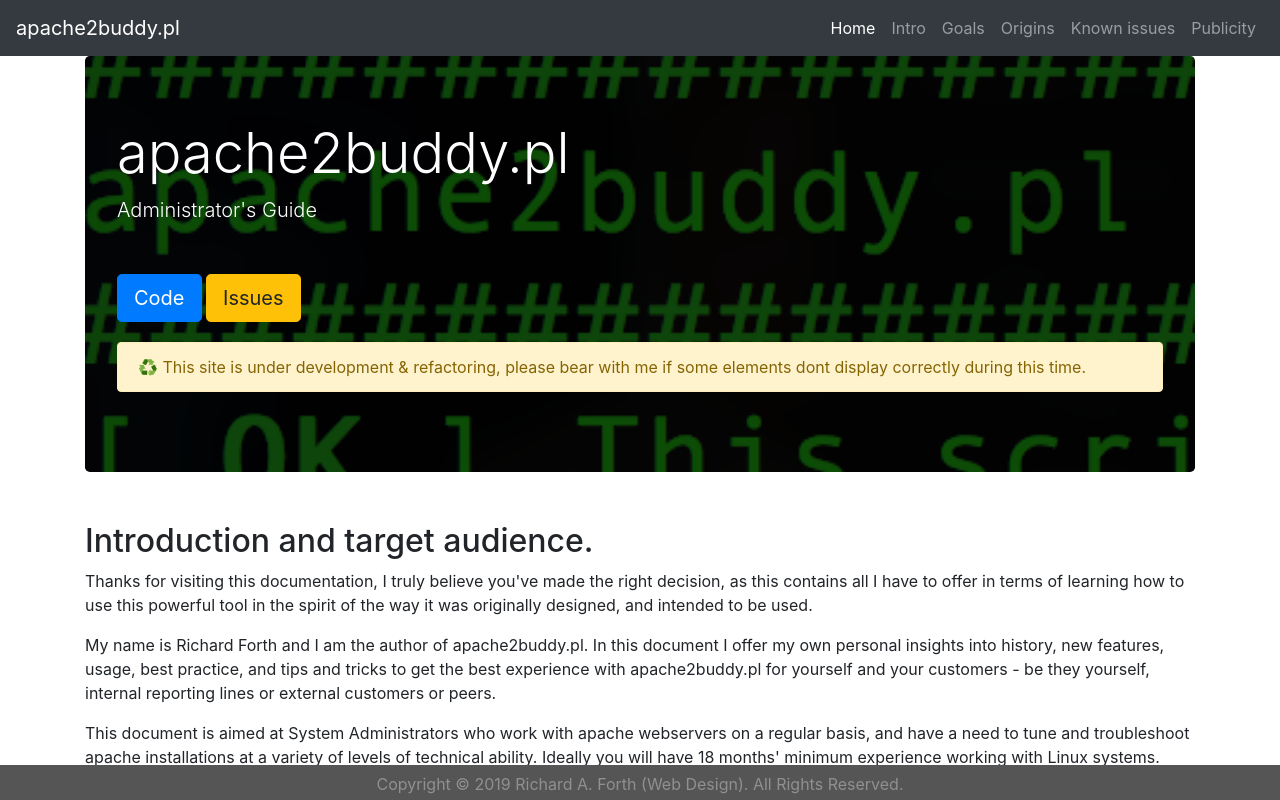
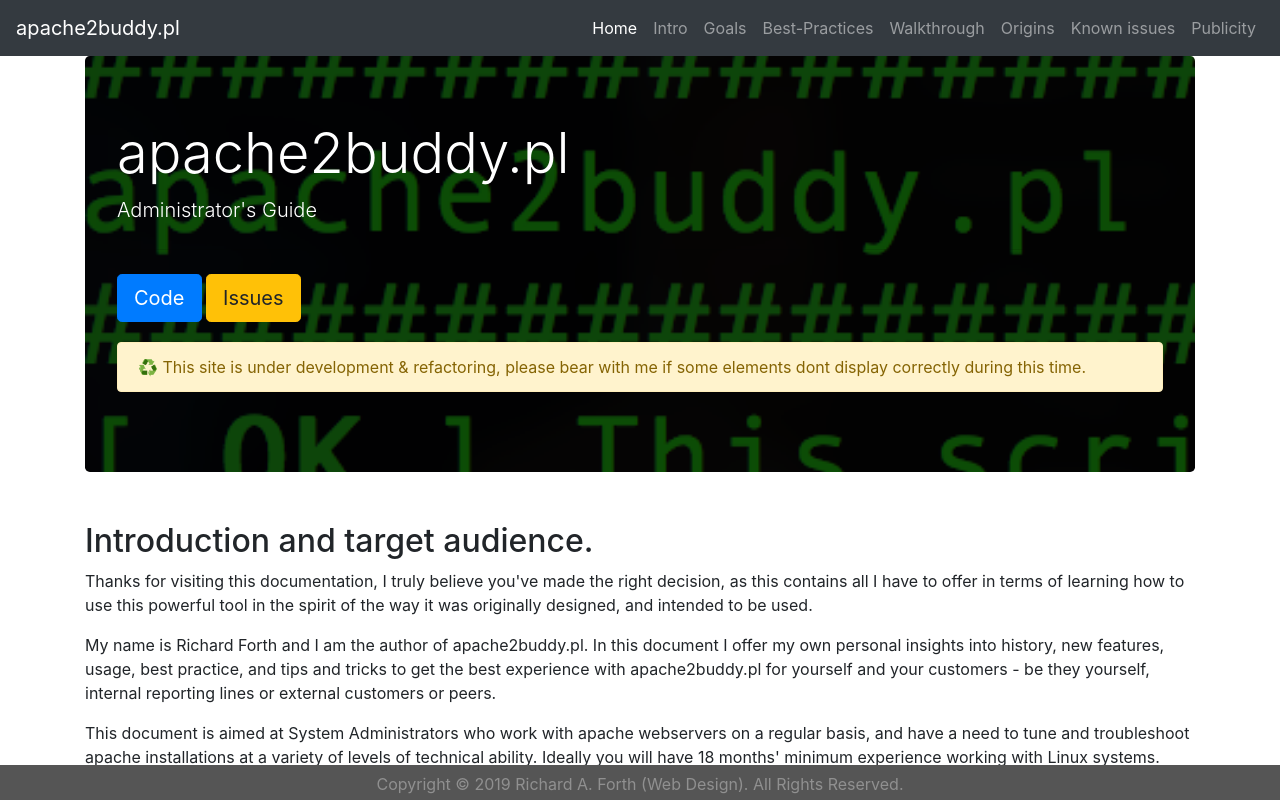
Before and after one commit to richardforth/richardforth.github.io, a plain HTML site: page apache2buddy_ag/index.html in a window 1280 px wide. Shown: the top 800 px of the page. Drawn offline with nearby package versions, Linux system fonts and the light colour scheme.

Commit message:
Added 2 top links

```diff
--- a/apache2buddy_ag/index.html
+++ b/apache2buddy_ag/index.html
@@ -24,6 +24,12 @@
               </li>
               <li class="nav-item">
                 <a class="nav-link" href="#goals">Goals</a>
+              </li>
+              <li class="nav-item">
+                <a class="nav-link" href="#bestpractices">Best-Practices</a>
+              </li>
+              <li class="nav-item">
+                <a class="nav-link" href="#walkthrough">Walkthrough</a>
               </li>
               <li class="nav-item">
                 <a class="nav-link" href="#origins">Origins</a>
@@ -494,8 +500,8 @@ Key:
         <div class="no-print">
             <div class="clearscroll"></div>
         </div>
+        <a id="usecases"></a>
         <section class="section-usecases container">
-            <a id="usecases"></a>
             <p style="page-break-before: always"></p>
             <h2>Use Cases.</h2>
             <div class="row">
@@ -519,6 +525,8 @@ Key:
                 <div class="backtop"><a href="#top">^ Back to top ^</a></div>
             </div>
         </section>
+
+        <a id="bestpractices"></a>
         <section class="bestpractice container">
             <p style="page-break-before: always"></p>
             <h2>Best practices when working with apache2buddy.pl</h2>
@@ -532,6 +540,7 @@ Key:
             </div>
         </section>
         <div class="clearscroll noprint"></div>
+        <a id="walkthrough"></a>
         <section class="interpretation container">
             <p style="page-break-before: always"></p>
             <h2>Walkthrough and interpretation of the results:<br><strong>an example scenario and execution run.</strong></h2>
```
